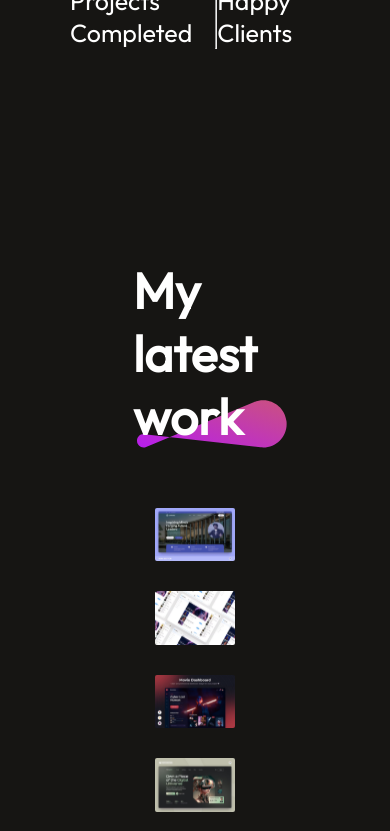
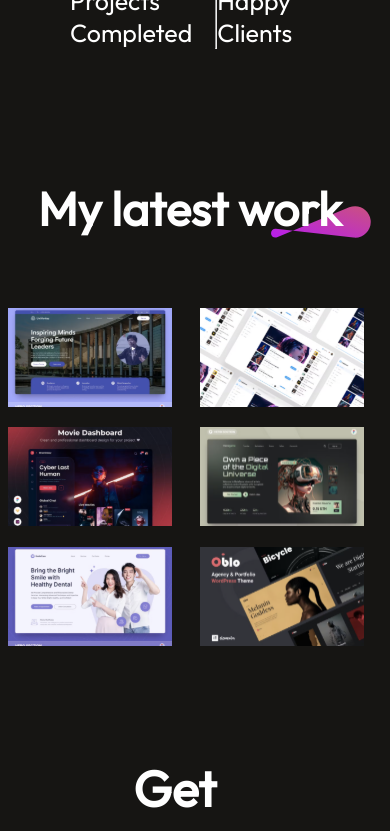
Before and after one commit to vishal-192k/Portfolio, a React (Vite) app: page / in a window 390 px wide. Shown: the part 2140-2971 px from the top of the page. Built offline with nearby package versions, Linux system fonts and the light colour scheme.

Commit message:
done mywork page responsive

```diff
--- a/src/components/MyWork/MyWork.css
+++ b/src/components/MyWork/MyWork.css
@@ -53,9 +53,33 @@
 }
 
   /* Media query for smaller screens */
-@media (max-width: 600px) {
+@media (max-width: 768px) {
+     .mywork-container {
+      grid-template-columns: repeat(auto-fit, minmax(80px, 1fr)); /* Smaller minimum size for images */
+
+    }
+
     .mywork-container {
-      grid-template-columns: repeat(auto-fit, minmax(80px, 1fr)); /* Smaller minimum size for images */
+        grid-template-columns: 1fr 1fr;
+        gap: 10px;
+    }
+    .mywork-container img{
+        width: 90%;
+        height: 90%;
+        object-fit: cover;
+    }
+    .mywork{
+        gap: 70px;
+        align-items: start;
+        margin: 40px 8px;
+        /* margin-left: 10px; */
+    }
+    .mywork-title h1{
+        font-size: 47px;
+    }
+    .mywork-title img{
+        width: 100px;
+        /* right: -20px;     */
     }
 }
 
```
